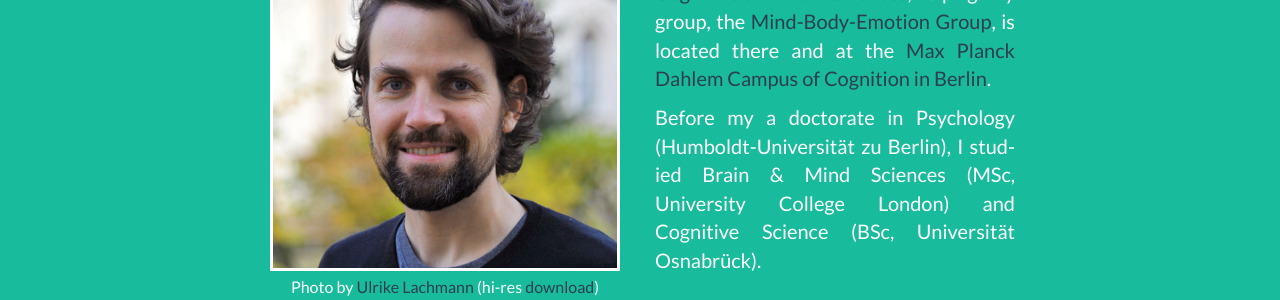
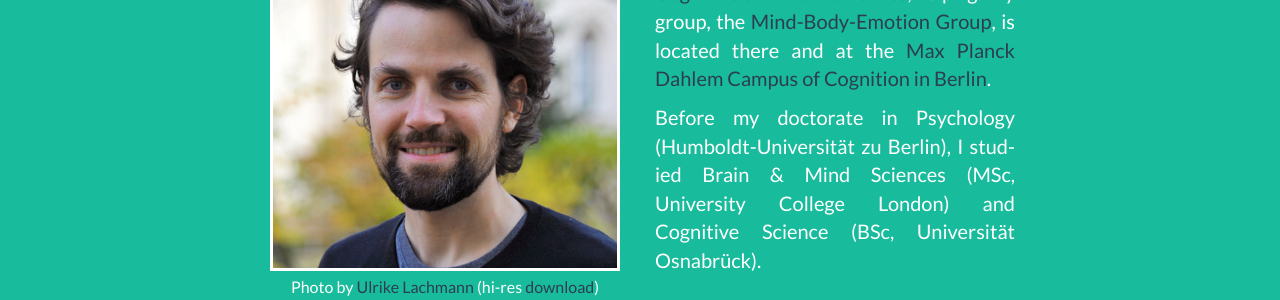
Before and after one commit to michagaebler/michagaebler.github.io, a Jekyll site: the page built from _posts/2000-02-03-LEMON.md, in a window 1280 px wide and 900 px high, scrolled down 3032 px. Shown: the part 155-455 px from the top of the window. Built offline with Jekyll 4.4.1, drawn with Linux system fonts in a browser that asks for light colours; comment, search, counter and statistics services are not loaded.

Commit message:
fixed typo

```diff
--- a/_includes/about.html
+++ b/_includes/about.html
@@ -22,7 +22,7 @@
           My group, the <a class="about" href="https://www.cbs.mpg.de/departments/neurology/mind-body-emotion">Mind-Body-Emotion Group</a>, is located there and at the <a class="about" href="https://www.mpib-berlin.mpg.de/1483907/max-planck-dahlem-campus-of-cognition">Max Planck Dahlem Campus of Cognition in Berlin</a>.
         </p>
         <p>
-        Before my a doctorate in Psychology (Humboldt-Universität zu Berlin), I studied Brain & Mind Sciences (MSc, University College London)
+        Before my doctorate in Psychology (Humboldt-Universität zu Berlin), I studied Brain & Mind Sciences (MSc, University College London)
         and Cognitive Science (BSc, Universität Osnabrück).
         </p>
 
```
